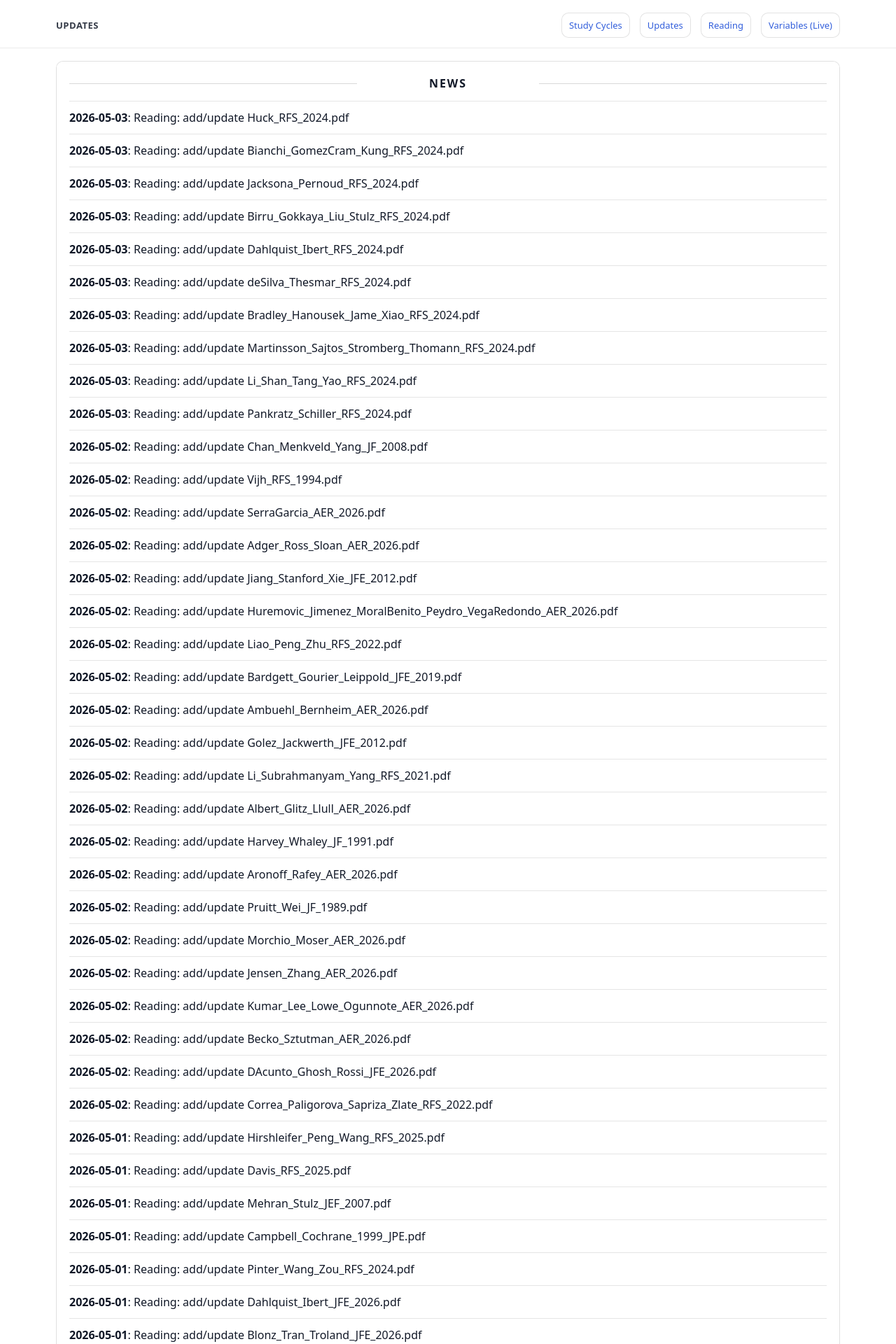
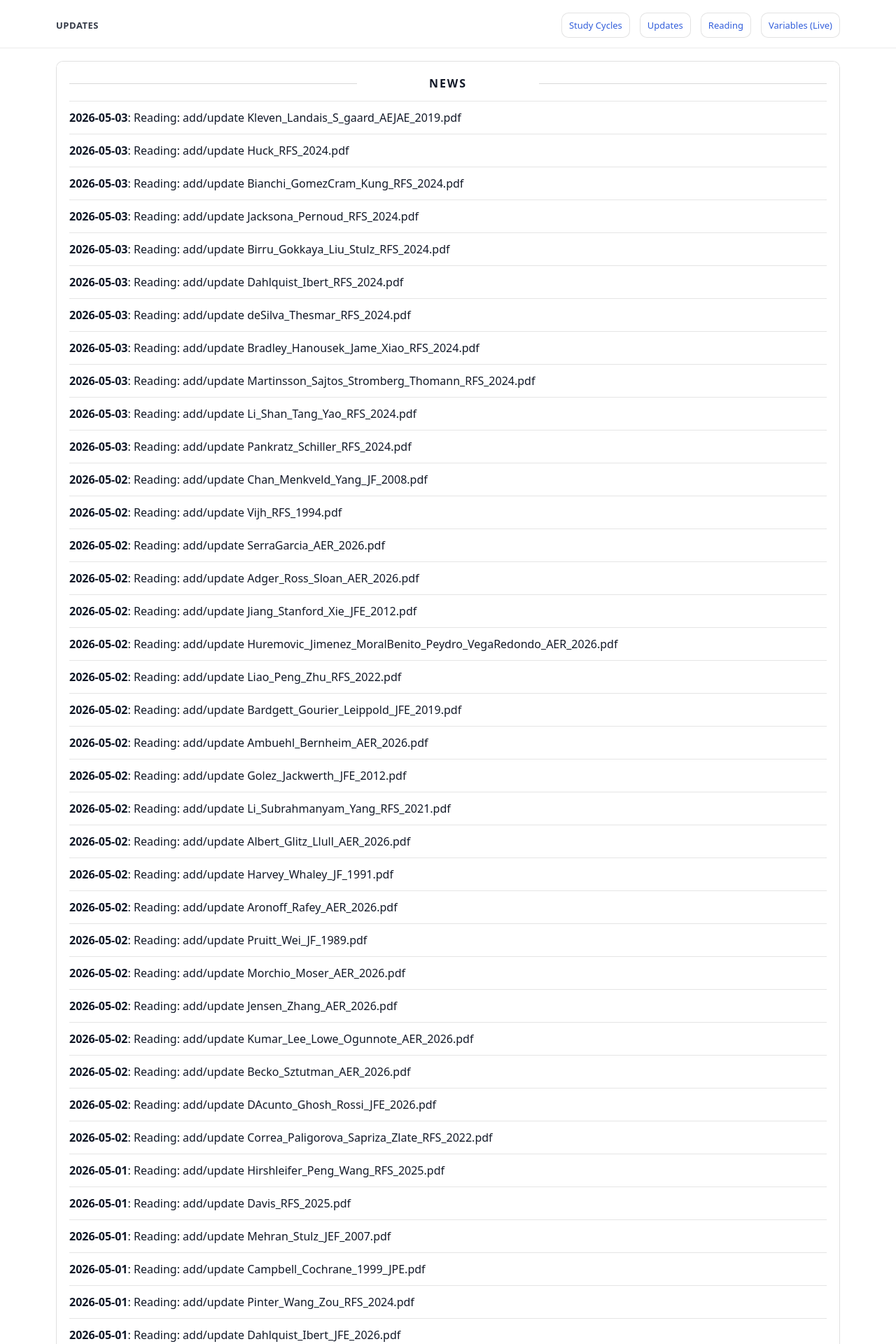
Before and after one commit to yaxinzn/study-archive, a Jekyll site: the page built from updates/index.md, in a window 1280 px wide. Shown: the top 1920 px of the page at 70% size. Built offline with Jekyll 4.4.1, drawn with Linux system fonts in a browser that asks for light colours; some of the changed text lies outside the part shown.

Commit message:
chore: update NEWS feed

```diff
--- a/_data/news.yml
+++ b/_data/news.yml
@@ -1,4 +1,7 @@
 # Auto-generated update history (sorted newest -> oldest). Do not edit manually.
+- ts: "1777797509"
+  date: "2026-05-03"
+  title: "Reading: add/update Kleven_Landais_S_gaard_AEJAE_2019.pdf"
 - ts: "1777795242"
   date: "2026-05-03"
   title: "Reading: add/update Huck_RFS_2024.pdf"
```
